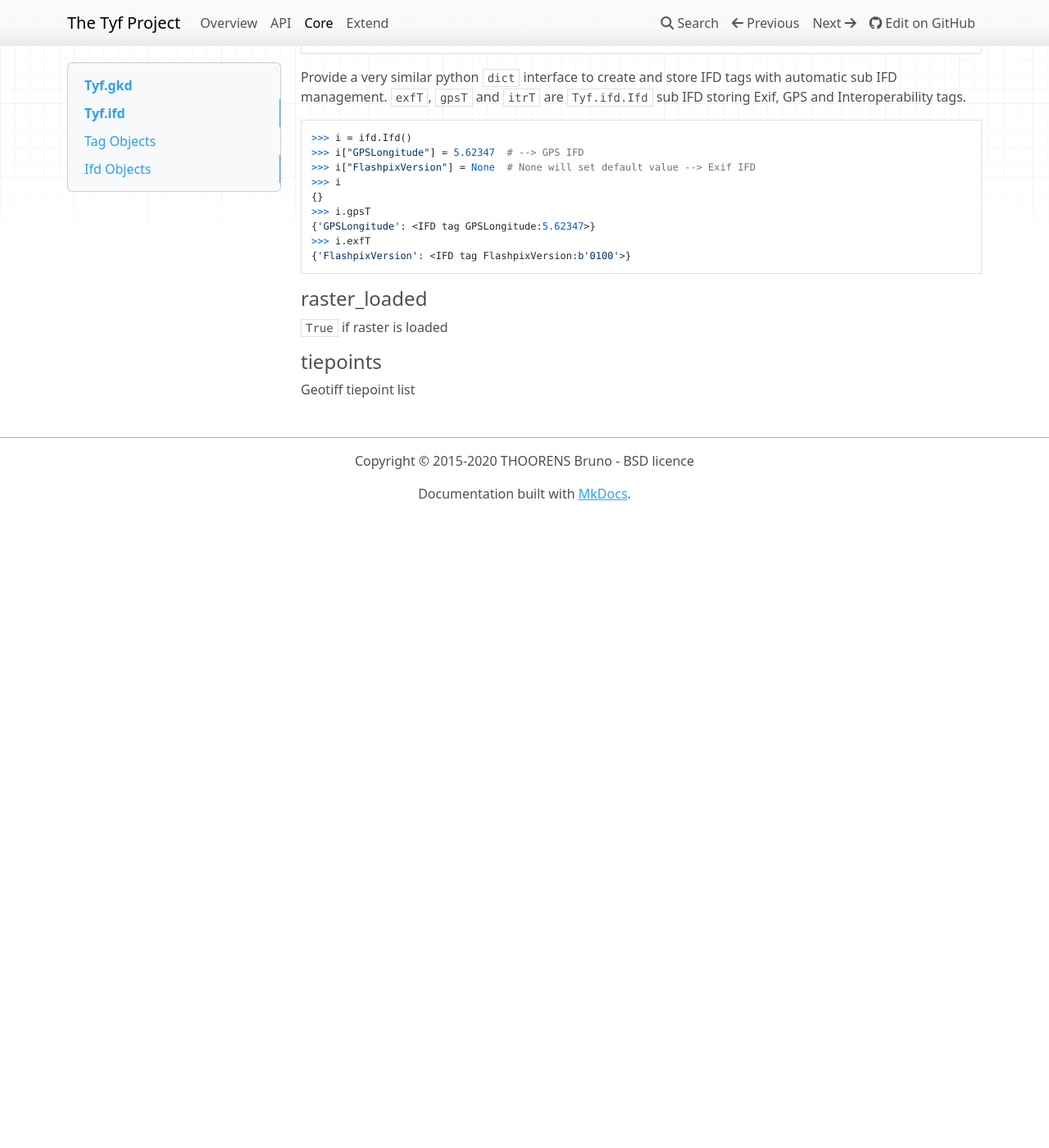
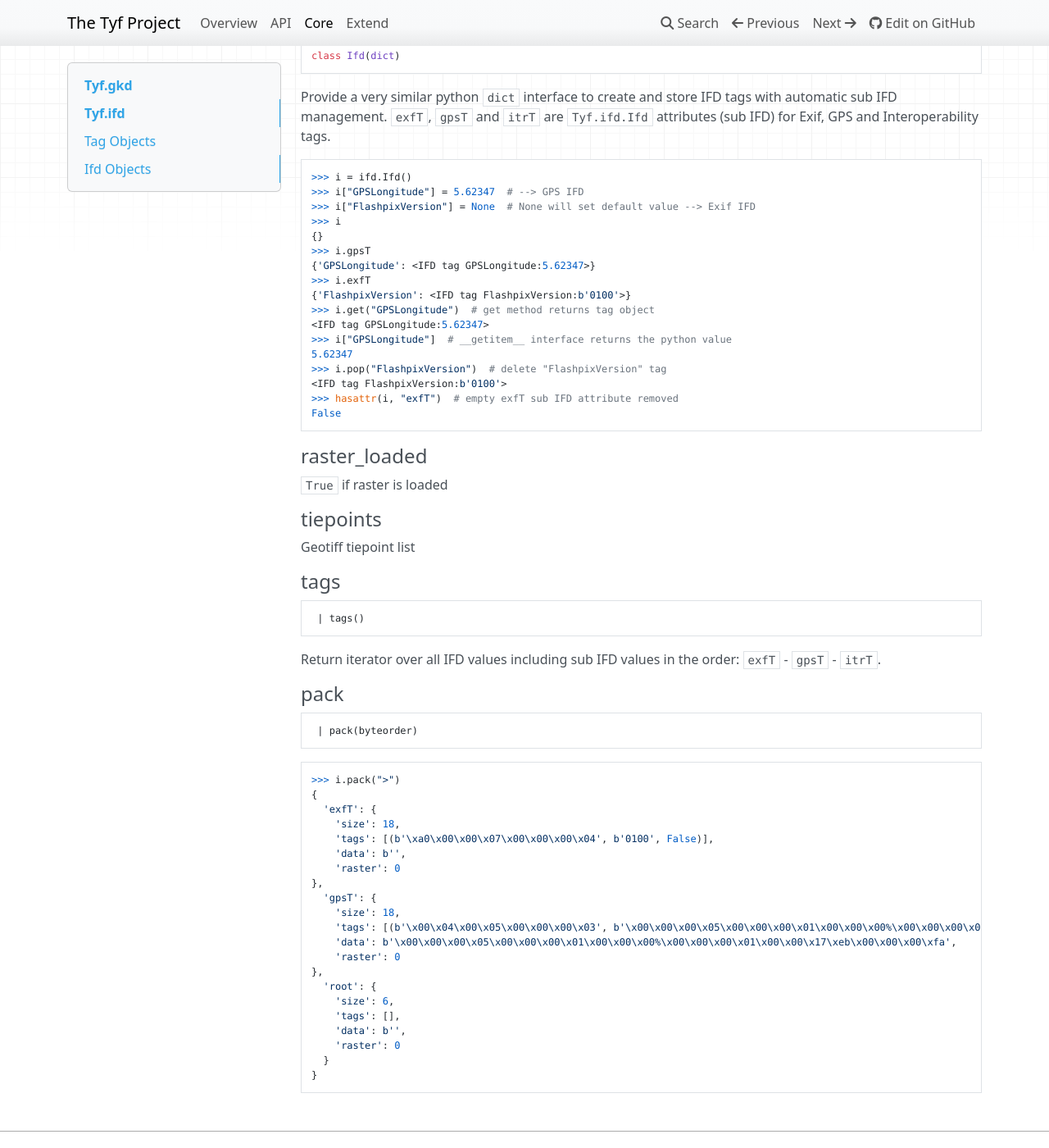
Before and after one commit to Moustikitos/tyf, an MkDocs documentation site: the page built from docs/core.md, in a window 1280 px wide and 1400 px high, scrolled down 3517 px. Shown: the whole window at 82% size. Built offline with MkDocs 1.6.1, drawn with Linux system fonts in a browser that asks for light colours; nearby versions of some CDN libraries; before the commit the page ends 4147 px from its top, so only the background shows below that; some of the changed text lies outside the part shown.

````diff
--- a/docs/core.md
+++ b/docs/core.md
@@ -102,7 +103,9 @@ Meaning of tag value if any (see `Tyf.values` module).
 **Arguments**:
 
 - `tag_or_key` _int or string_ - tag value or keyword
-- `value` _any_ - value of the tag
+- `value` _any_ - value of the tag. If `None` is given, it is set to
+  default value if anyone is defined else `_v` attribute
+  is not created.
 
 <a name="Tyf.ifd.Tag.read"></a>
 #### read
@@ -204,7 +207,7 @@ class Ifd(dict)
 
 Provide a very similar python `dict` interface to create and store IFD tags
 with automatic sub IFD management. `exfT`, `gpsT` and `itrT` are
-`Tyf.ifd.Ifd` sub IFD storing Exif, GPS and Interoperability tags.
+`Tyf.ifd.Ifd` attributes (sub IFD) for Exif, GPS and Interoperability tags.
 
 ```python
 >>> i = ifd.Ifd()
@@ -216,6 +219,14 @@ with automatic sub IFD management. `exfT`, `gpsT` and `itrT` are
 {'GPSLongitude': <IFD tag GPSLongitude:5.62347>}
 >>> i.exfT
 {'FlashpixVersion': <IFD tag FlashpixVersion:b'0100'>}
+>>> i.get("GPSLongitude")  # get method returns tag object
+<IFD tag GPSLongitude:5.62347>
+>>> i["GPSLongitude"]  # __getitem__ interface returns the python value
+5.62347
+>>> i.pop("FlashpixVersion")  # delete "FlashpixVersion" tag
+<IFD tag FlashpixVersion:b'0100'>
+>>> hasattr(i, "exfT")  # empty exfT sub IFD attribute removed
+False
 ```
 
 <a name="Tyf.ifd.Ifd.raster_loaded"></a>
@@ -227,3 +238,44 @@ with automatic sub IFD management. `exfT`, `gpsT` and `itrT` are
 #### tiepoints
 
 Geotiff tiepoint list
+
+<a name="Tyf.ifd.Ifd.tags"></a>
+#### tags
+
+```python
+ | tags()
+```
+
+Return iterator over all IFD values including sub IFD values in the
+order: `exfT` - `gpsT` - `itrT`.
+
+<a name="Tyf.ifd.Ifd.pack"></a>
+#### pack
+
+```python
+ | pack(byteorder)
+```
+
+```python
+>>> i.pack(">")
+{
+  'exfT': {
+    'size': 18,
+    'tags': [(b'\xa0\x00\x00\x07\x00\x00\x00\x04', b'0100', False)],
+    'data': b'',
+    'raster': 0
+},
+  'gpsT': {
+    'size': 18,
+    'tags': [(b'\x00\x04\x00\x05\x00\x00\x00\x03', b'\x00\x00\x00\x05\x00\x00\x00\x01\x00\x00\x00%\x00\x00\x00\x01\x00\x00\x17\xeb\x00\x00\x00\xfa', True)],
+    'data': b'\x00\x00\x00\x05\x00\x00\x00\x01\x00\x00\x00%\x00\x00\x00\x01\x00\x00\x17\xeb\x00\x00\x00\xfa',
+    'raster': 0
+},
+  'root': {
+    'size': 6,
+    'tags': [],
+    'data': b'',
+    'raster': 0
+  }
+}
+```
````
Also changed, not shown: other parts of docs/core.md (+3 -2 lines), README.md (+5 -5 lines), Tyf/__init__.py (+17 -17 lines), docs/api.md (+16 -16 lines), docs/index.md (+5 -5 lines).
